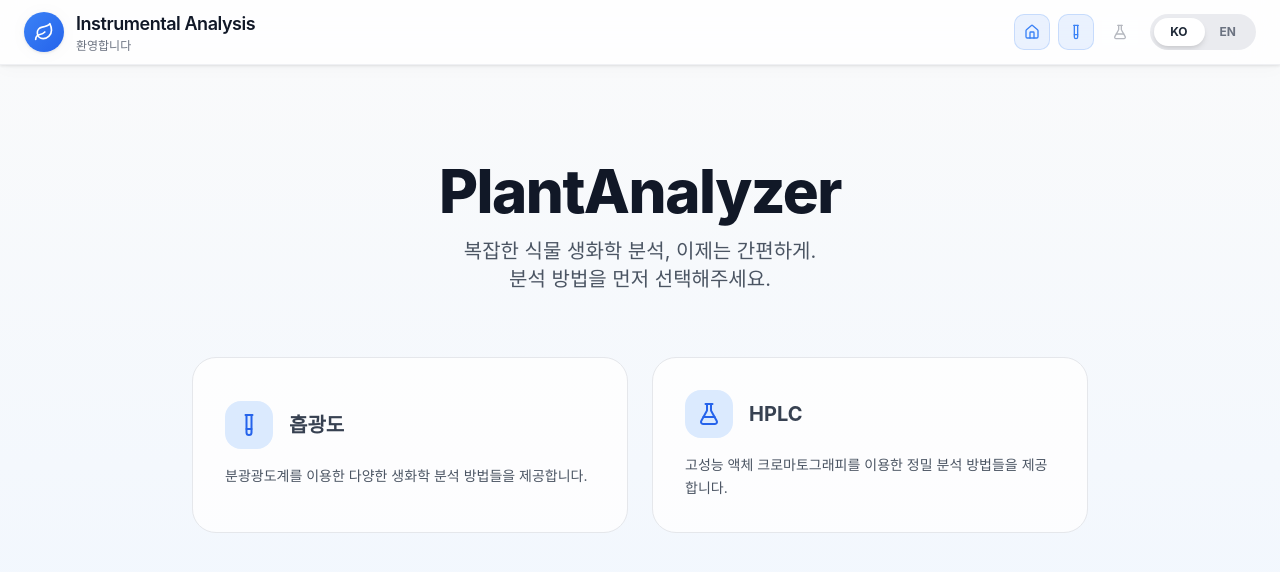
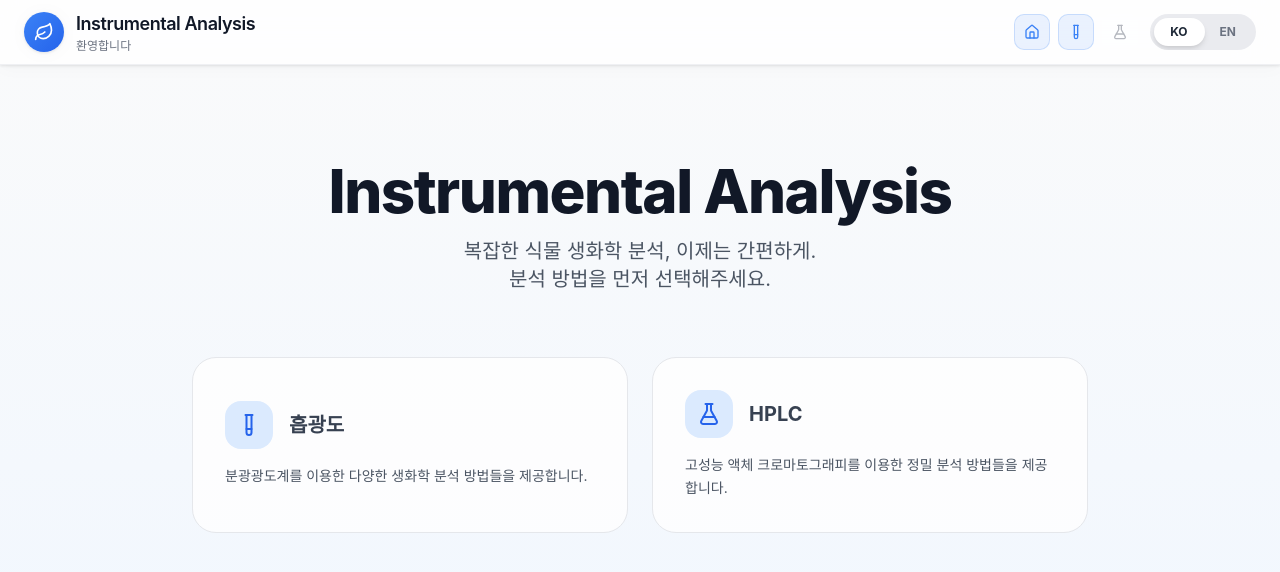
Before and after one commit to sunwookim96/Plant-analyzer, a React (Vite) app: page / in a window 1280 px wide. Shown: the top 572 px of the page. Built offline with nearby package versions, Linux system fonts and the light colour scheme; a web font is replaced by a local one.

Commit message:
Home.jsx

```diff
--- a/src/pages/Home.jsx
+++ b/src/pages/Home.jsx
@@ -83,7 +83,7 @@ export default function Home() {
           className="text-center mb-16"
         >
           <h1 className="text-4xl sm:text-5xl lg:text-6xl font-extrabold text-gray-900 tracking-tight mb-4">
-            PlantAnalyzer
+            Instrumental Analysis
           </h1>
           <p className="text-lg sm:text-xl text-gray-600 max-w-2xl mx-auto">
             복잡한 식물 생화학 분석, 이제는 간편하게.
```
